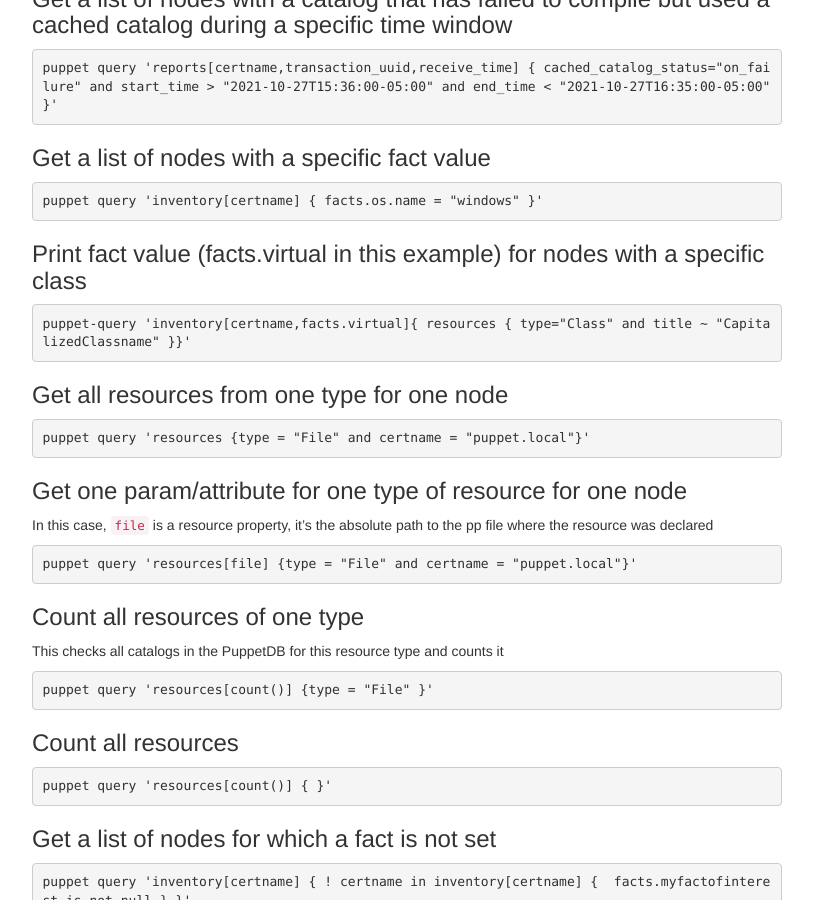
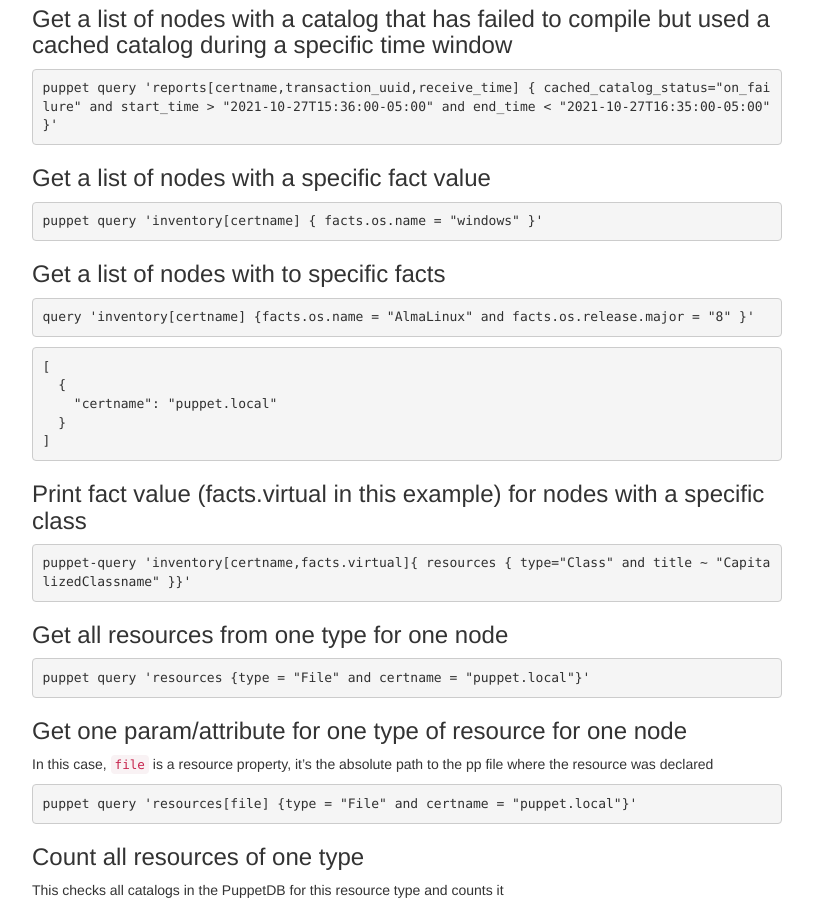
Before and after one commit to voxpupuli/voxpupuli.github.io, a Jekyll site: the page built from _docs/pql_queries.md, in a window 1280 px wide and 900 px high, scrolled down 2300 px. Shown: the whole window, without its empty margins (233-1046 px from the left). Built offline with Jekyll 4.4.1, drawn with Linux system fonts in a browser that asks for light colours; nearby versions of some CDN libraries; some of the changed text lies outside the part shown.

Commit message:
document more PQL queries

````diff
--- a/_docs/pql_queries.md
+++ b/_docs/pql_queries.md
@@ -95,6 +95,20 @@
 puppet query 'inventory[certname] { facts.os.name = "windows" }'
 ```
 
+### Get a list of nodes with to specific facts
+
+```
+query 'inventory[certname] {facts.os.name = "AlmaLinux" and facts.os.release.major = "8" }'
+```
+
+```
+[
+  {
+    "certname": "puppet.local"
+  }
+]
+```
+
 ### Print fact value (facts.virtual in this example) for nodes with a specific class
 
 ```
````
